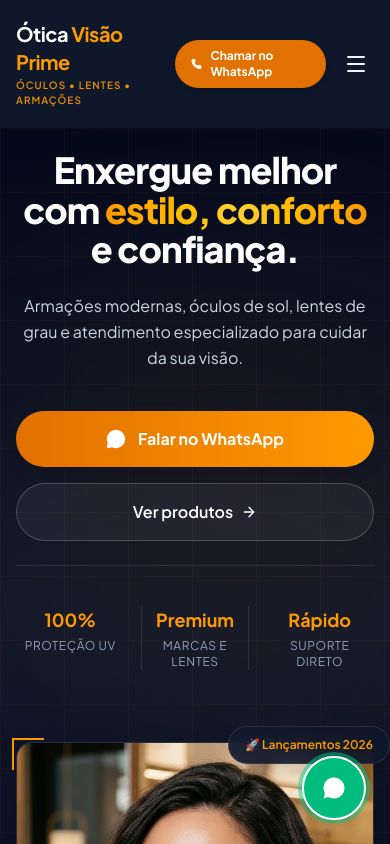
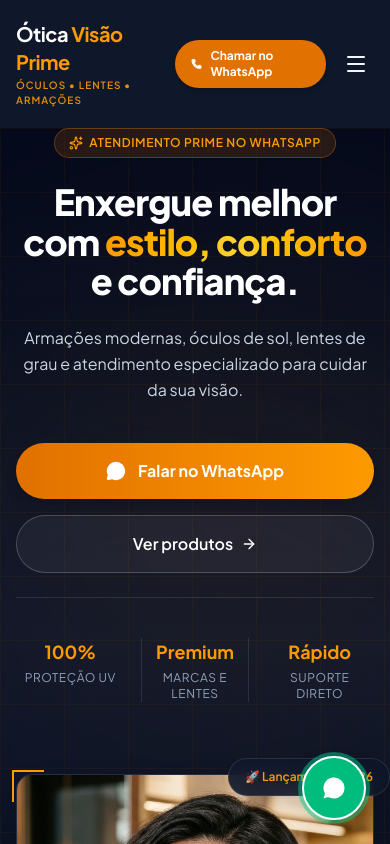
Before and after one commit to portalescoladabelezza/OTICAS, a React (Vite) app: page / in a window 390 px wide. Shown: the top 844 px of the page. Built offline with nearby package versions, Linux system fonts and the light colour scheme.

Commit message:
Corrige espaçamento do atendimento prime no mobile

```diff
--- a/src/components/Hero.tsx
+++ b/src/components/Hero.tsx
@@ -51,7 +51,7 @@ export default function Hero() {
               initial={{ opacity: 0, y: -20 }}
               animate={{ opacity: 1, y: 0 }}
               transition={{ duration: 0.5 }}
-              className="inline-flex items-center justify-center lg:justify-start space-x-2"
+              className="mt-8 sm:mt-10 lg:mt-0 inline-flex items-center justify-center lg:justify-start space-x-2"
             >
               <span className="inline-flex items-center space-x-1.5 bg-amber-600/15 border border-amber-600/35 text-amber-500 font-semibold text-xs py-1.5 px-3.5 rounded-full tracking-wider uppercase">
                 <Sparkles className="w-3.5 h-3.5" />
```
